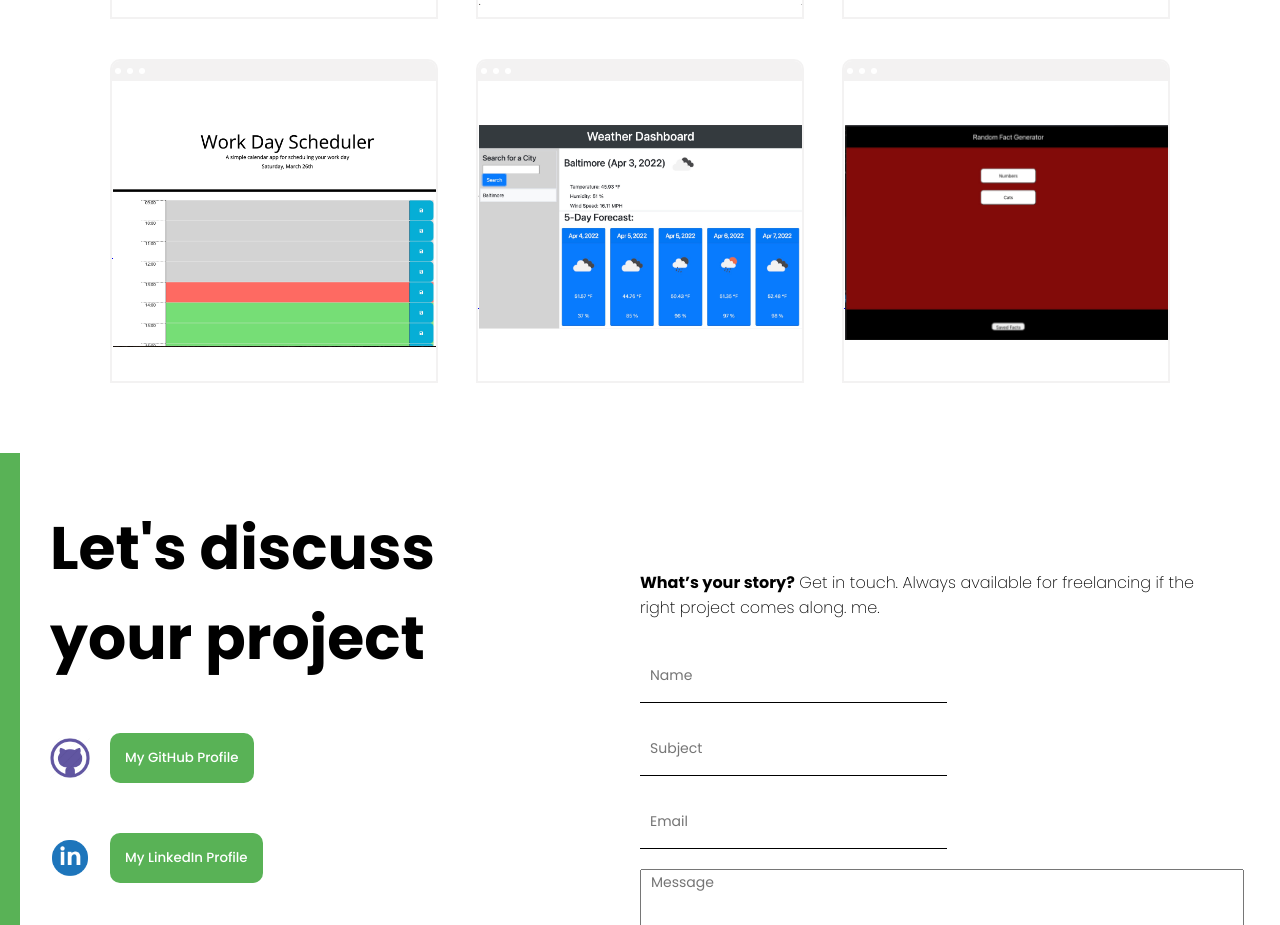
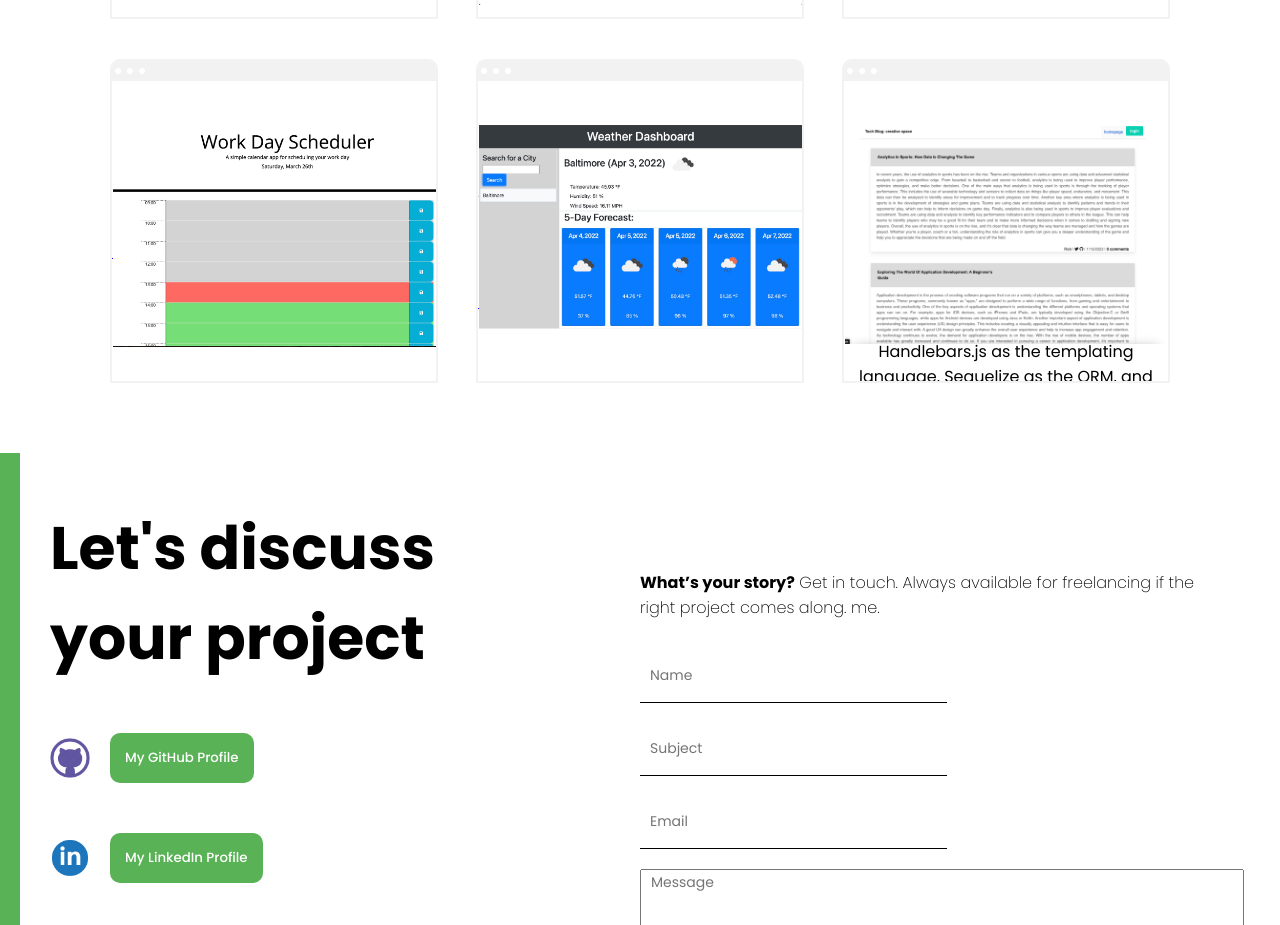
Before and after one commit to Rbenney15/Benney-Portfolio-React, a React (Create React App) app: page / in a window 1280 px wide. Shown: the part 2140-3065 px from the top of the page. Built offline with nearby package versions, Linux system fonts and the light colour scheme.

Commit message:
added techblog project for fact generator

```diff
--- a/src/data.js
+++ b/src/data.js
@@ -3,7 +3,7 @@ import notetaker from '../src/img/notetaker.jpg';
 import codingquiz from '../src/img/codingquiz.png';
 import scheduler from '../src/img/scheduler.jpg';
 import weather from '../src/img/weather.jpg';
-import factgenerator from '../src/img/factgenerator.jpg';
+import techblog from '../src/img/techblog.png';
 
 export const products = [
   {
@@ -47,10 +47,10 @@ export const products = [
   },
   {
     id: 6,
-    img: factgenerator,
-    link: "https://samdakota.github.io/Random-Fact-Generator/",
+    img: techblog,
+    link: "https://techblogrbgwu.herokuapp.com/",
     description:
-      "Random Fact Generator that allows users to select a fact category to be entertained with random facts from that category.",
-    github: "https://github.com/samdakota/Random-Fact-Generator",
+      "This project is a CMS-style blog site. Giving developers the opportunity to publish their blog posts and comment on other developers posts. The app follows the MVC paradigm in its architectural structure, using Handlebars.js as the templating language, Sequelize as the ORM, and the express-session npm package for authentication.",
+    github: "https://github.com/Rbenney15/blog-tech",
   },
 ];
```
Also changed, not shown: src/img/techblog.png (added).
